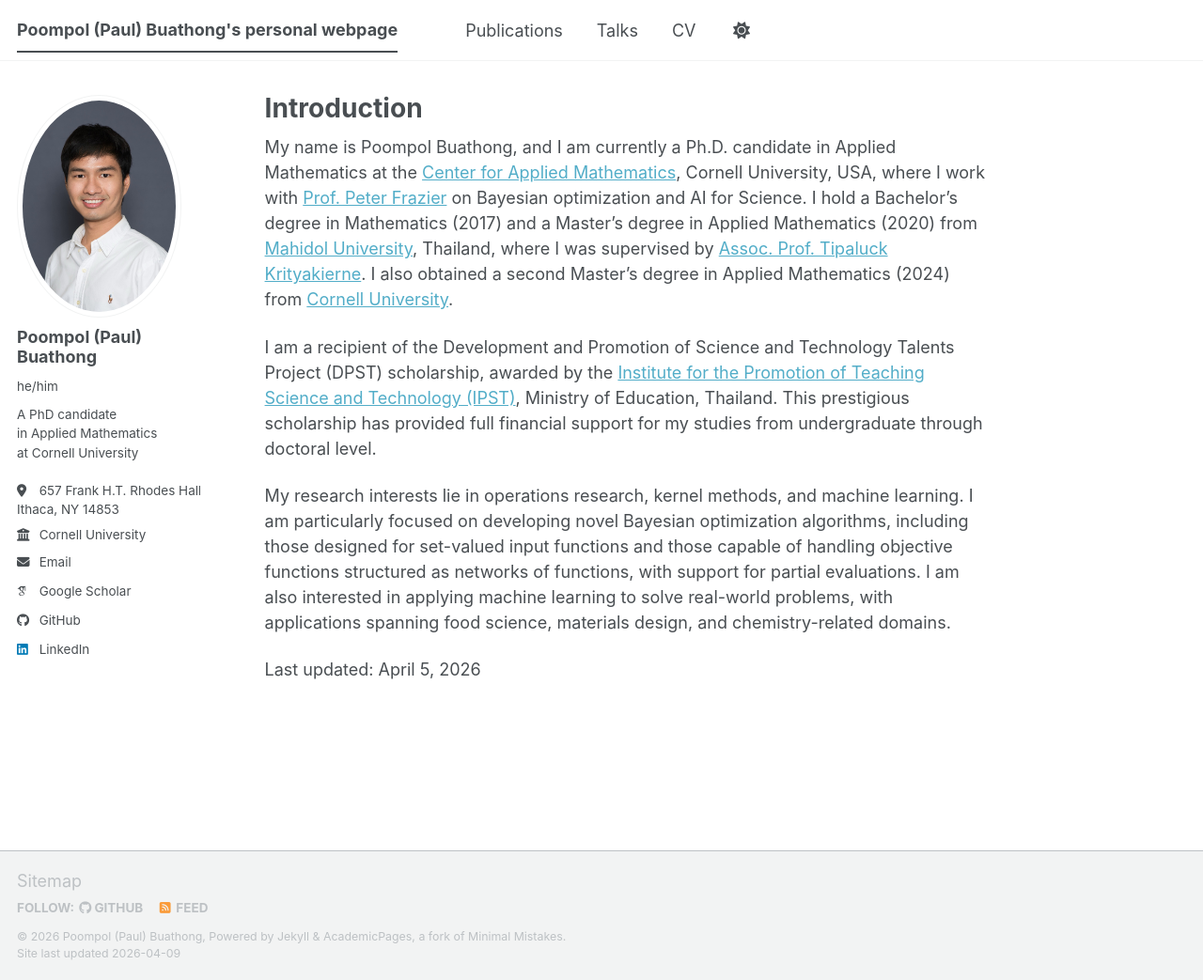
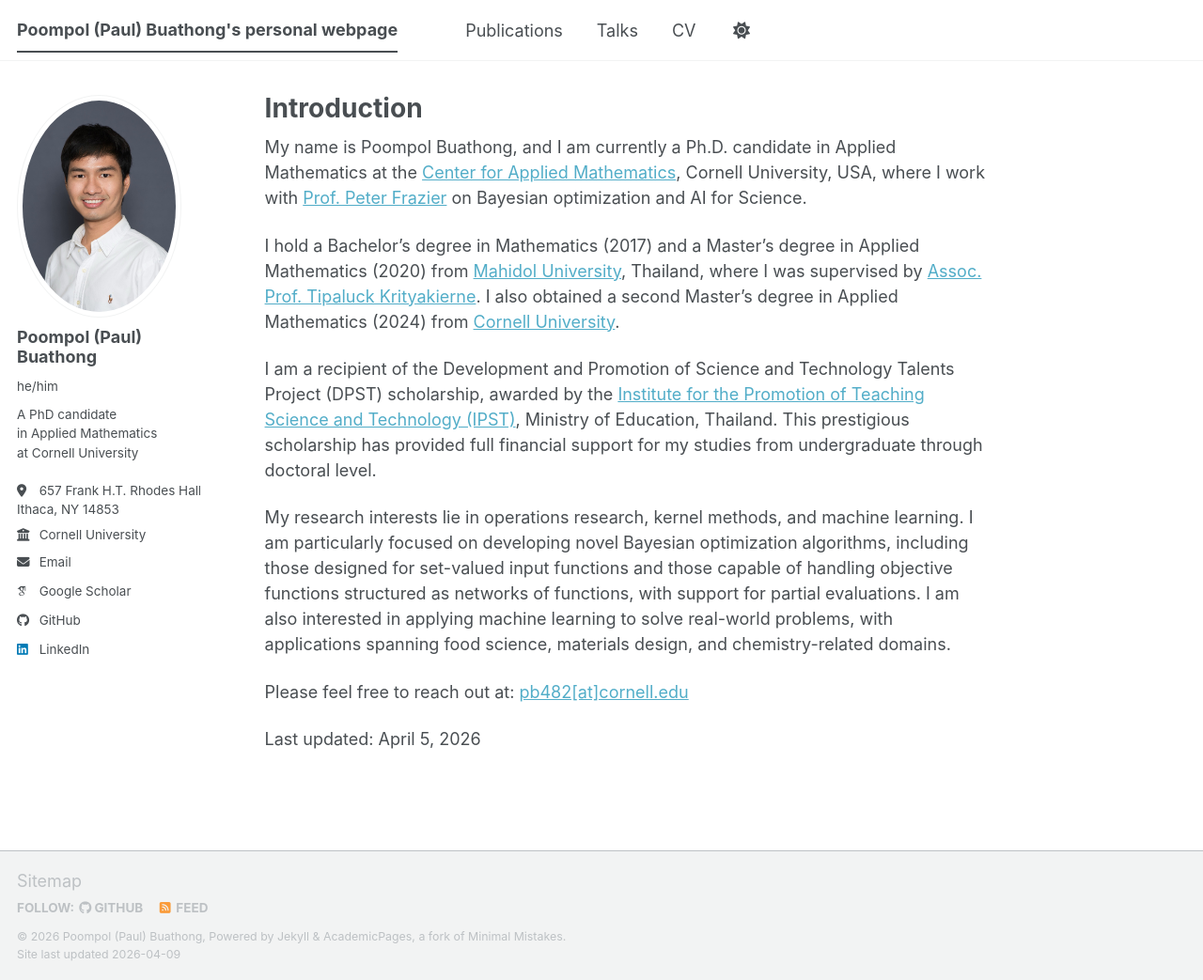
Before and after one commit to poompol/poompol.github.io, a Jekyll site: the page built from _pages/about.md, in a window 1280 px wide and 1043 px high. Shown: the whole window at 94% size. Built offline with Jekyll 4.4.1, drawn with Linux system fonts in a browser that asks for light colours; some web fonts are replaced; a script bundle is joined from its source files by our own code; library files that are not in the unit come from our copies.

Commit message:
Revise about page content and formatting
Reformatted the about page content for better readability and structure.

```diff
--- a/_pages/about.md
+++ b/_pages/about.md
@@ -6,10 +6,14 @@ redirect_from:
   - /about/
   - /about.html
 ---
-My name is Poompol Buathong, and I am currently a Ph.D. candidate in Applied Mathematics at the [Center for Applied Mathematics](https://cam.cornell.edu/), Cornell University, USA, where I work with [Prof. Peter Frazier](https://people.orie.cornell.edu/pfrazier/) on Bayesian optimization and AI for Science. I hold a Bachelor’s degree in Mathematics (2017) and a Master’s degree in Applied Mathematics (2020) from [Mahidol University](https://science.mahidol.ac.th/index.php), Thailand, where I was supervised by [Assoc. Prof. Tipaluck Krityakierne](https://sites.google.com/view/tipaluck/). I also obtained a second Master’s degree in Applied Mathematics (2024) from [Cornell University](https://www.cornell.edu/).
+My name is Poompol Buathong, and I am currently a Ph.D. candidate in Applied Mathematics at the [Center for Applied Mathematics](https://cam.cornell.edu/), Cornell University, USA, where I work with [Prof. Peter Frazier](https://people.orie.cornell.edu/pfrazier/) on Bayesian optimization and AI for Science.
+
+I hold a Bachelor’s degree in Mathematics (2017) and a Master’s degree in Applied Mathematics (2020) from [Mahidol University](https://science.mahidol.ac.th/index.php), Thailand, where I was supervised by [Assoc. Prof. Tipaluck Krityakierne](https://sites.google.com/view/tipaluck/). I also obtained a second Master’s degree in Applied Mathematics (2024) from [Cornell University](https://www.cornell.edu/).
 
 I am a recipient of the Development and Promotion of Science and Technology Talents Project (DPST) scholarship, awarded by the [Institute for the Promotion of Teaching Science and Technology (IPST)](https://www.ipst.ac.th/ipsten), Ministry of Education, Thailand. This prestigious scholarship has provided full financial support for my studies from undergraduate through doctoral level.
 
 My research interests lie in operations research, kernel methods, and machine learning. I am particularly focused on developing novel Bayesian optimization algorithms, including those designed for set-valued input functions and those capable of handling objective functions structured as networks of functions, with support for partial evaluations. I am also interested in applying machine learning to solve real-world problems, with applications spanning food science, materials design, and chemistry-related domains.
 
+Please feel free to reach out at: [pb482\[at\]cornell.edu](mailto:pb482@cornell.edu)
+
 Last updated: April 5, 2026
```
